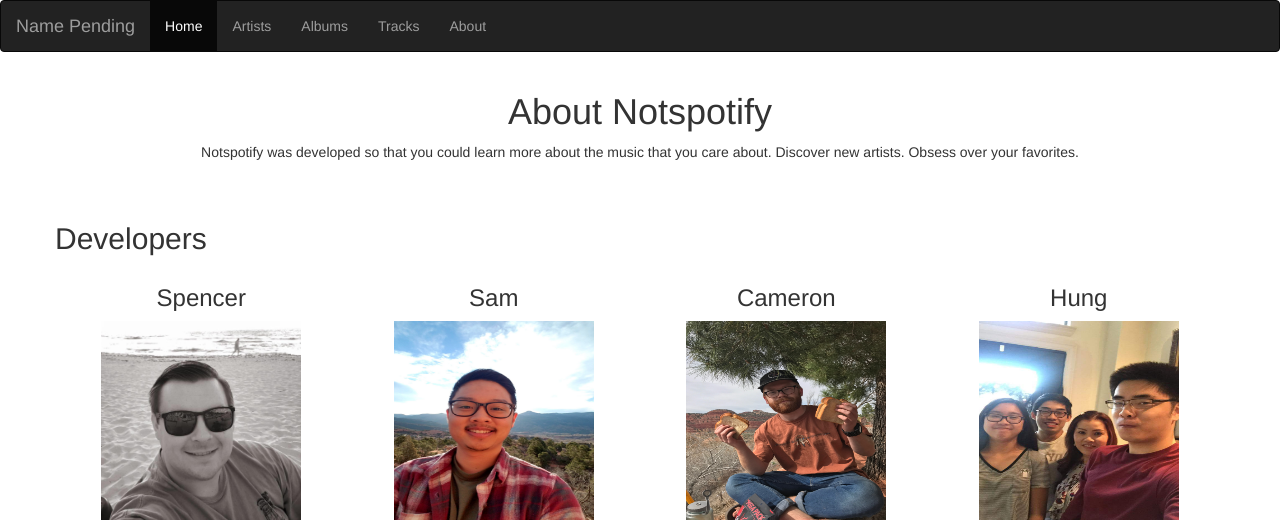
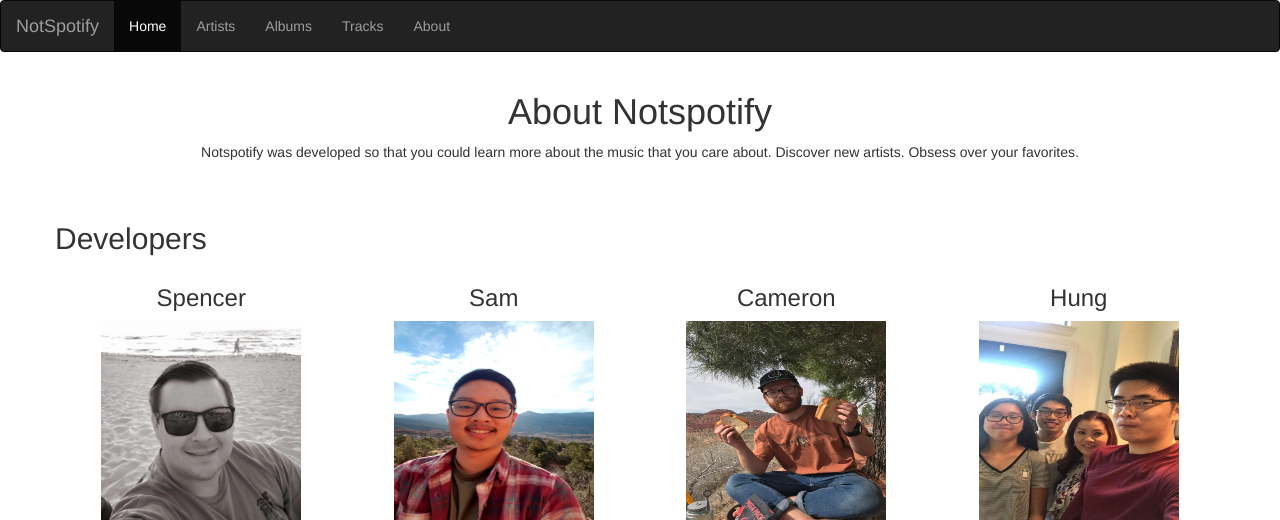
Before and after one commit to bullapse/cs373-idb-music, a Flask app: page /about.html in a window 1280 px wide. Shown: the top 520 px of the page. Run offline with Flask 2, Linux system fonts and the light colour scheme; some libraries are stand-ins or nearby versions.

Commit message:
changed about page name

```diff
--- a/templates/about.html
+++ b/templates/about.html
@@ -19,7 +19,7 @@
           <span class="icon-bar"></span>
           <span class="icon-bar"></span>
         </button>
-        <a class="navbar-brand" href="#">Name Pending</a>
+        <a class="navbar-brand" href="#">NotSpotify</a>
       </div>
       <div class="collapse navbar-collapse" id="navigation">
         <ul class="nav navbar-nav">
```
